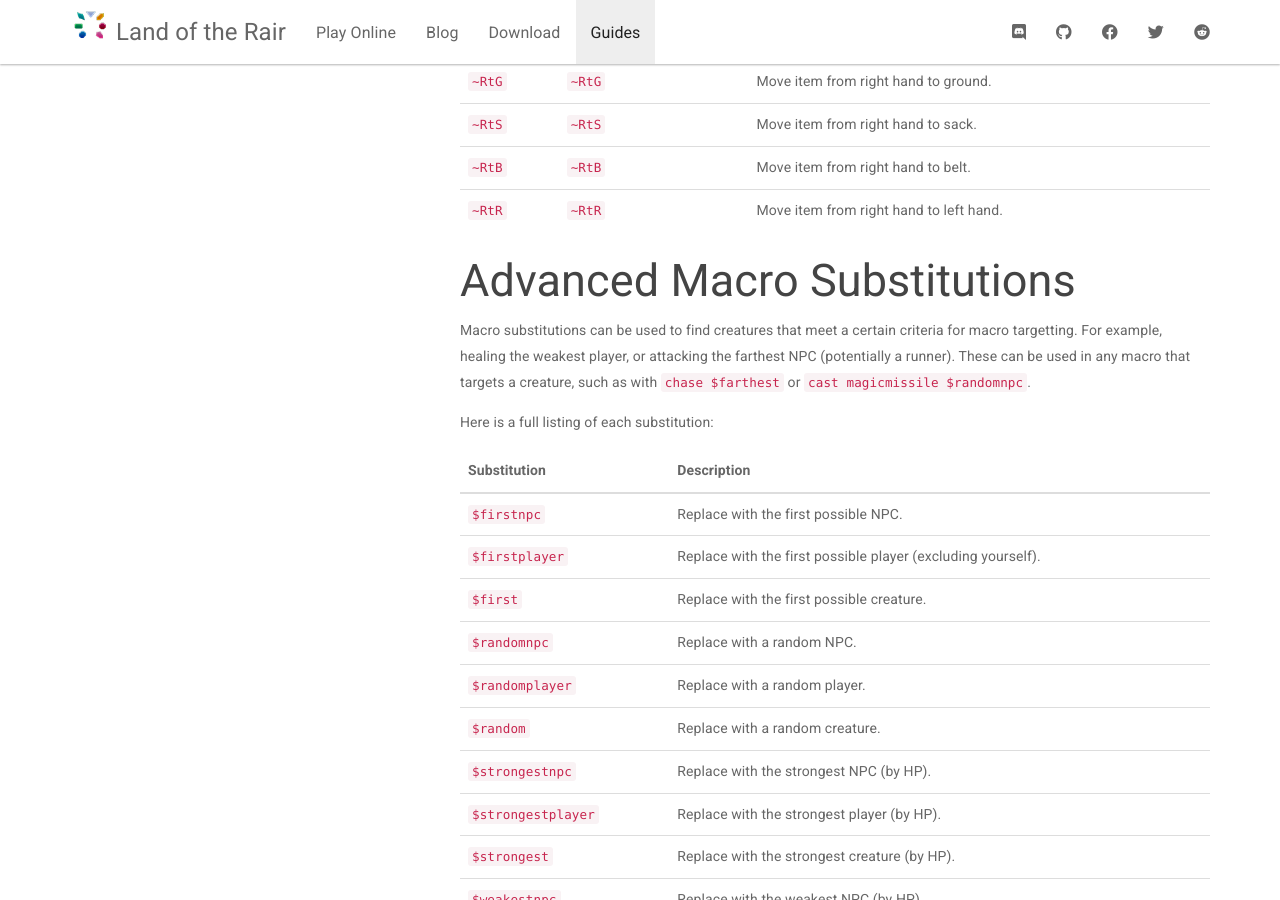
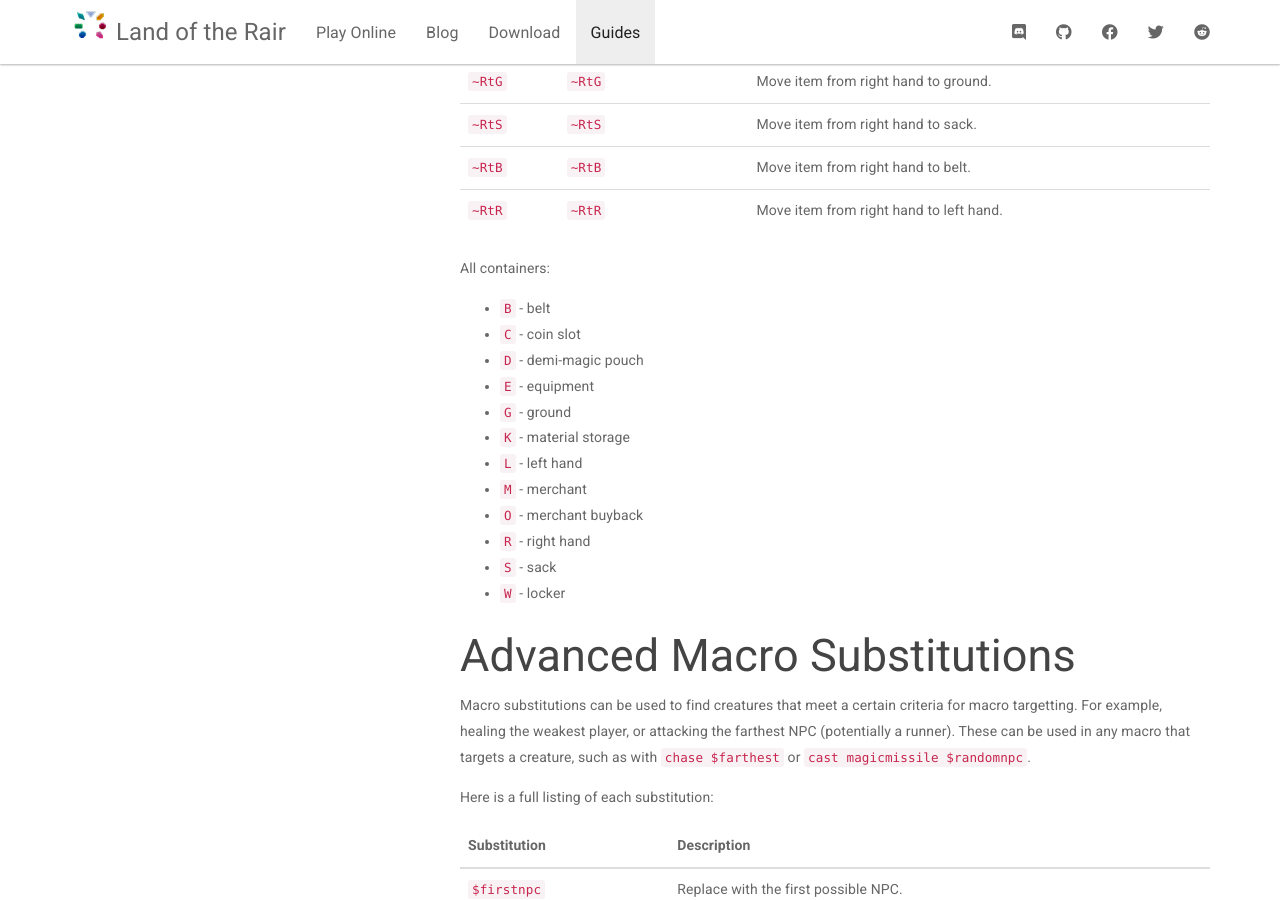
Before and after one commit to LandOfTheRair/landoftherair.github.io, a Jekyll site: the page built from _docs/getting-started/default-macros.md, in a window 1280 px wide and 900 px high, scrolled down 4815 px. Built offline with Jekyll 4.4.1, drawn with Linux system fonts in a browser that asks for light colours; nearby versions of some CDN libraries.

Commit message:
Update default-macros.md

```diff
--- a/_docs/getting-started/default-macros.md
+++ b/_docs/getting-started/default-macros.md
@@ -132,6 +132,21 @@ Macro | Syntax | Description
 `~RtB` | `~RtB` | Move item from right hand to belt.
 `~RtR` | `~RtR` | Move item from right hand to left hand.
 
+All containers:
+
+- `B` - belt
+- `C` - coin slot
+- `D` - demi-magic pouch
+- `E` - equipment
+- `G` - ground
+- `K` - material storage
+- `L` - left hand
+- `M` - merchant
+- `O` - merchant buyback
+- `R` - right hand
+- `S` - sack
+- `W` - locker
+
 ## Advanced Macro Substitutions
 
 Macro substitutions can be used to find creatures that meet a certain criteria for macro targetting. For example, healing the weakest player, or attacking the farthest NPC (potentially a runner). These can be used in any macro that targets a creature, such as with `chase $farthest` or `cast magicmissile $randomnpc`.
```
